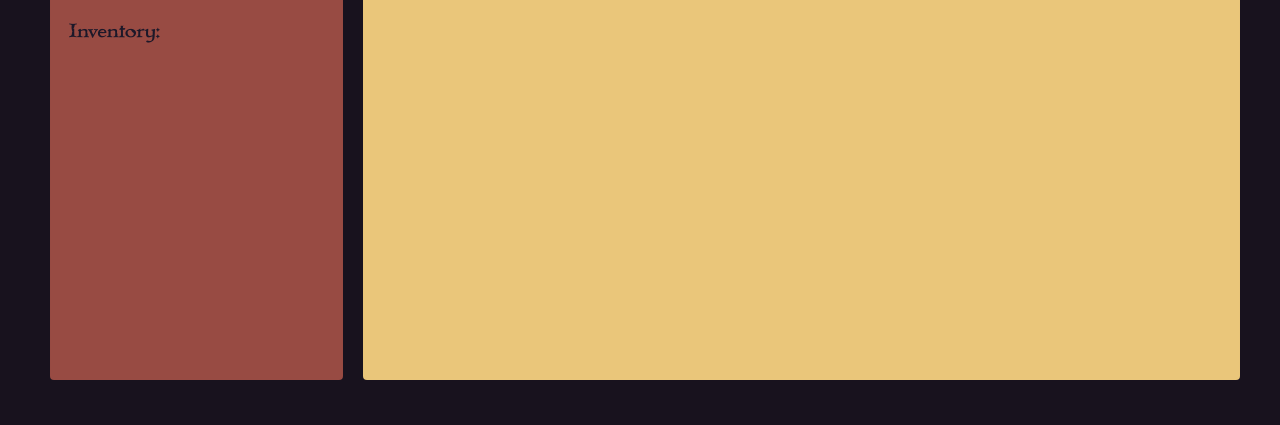
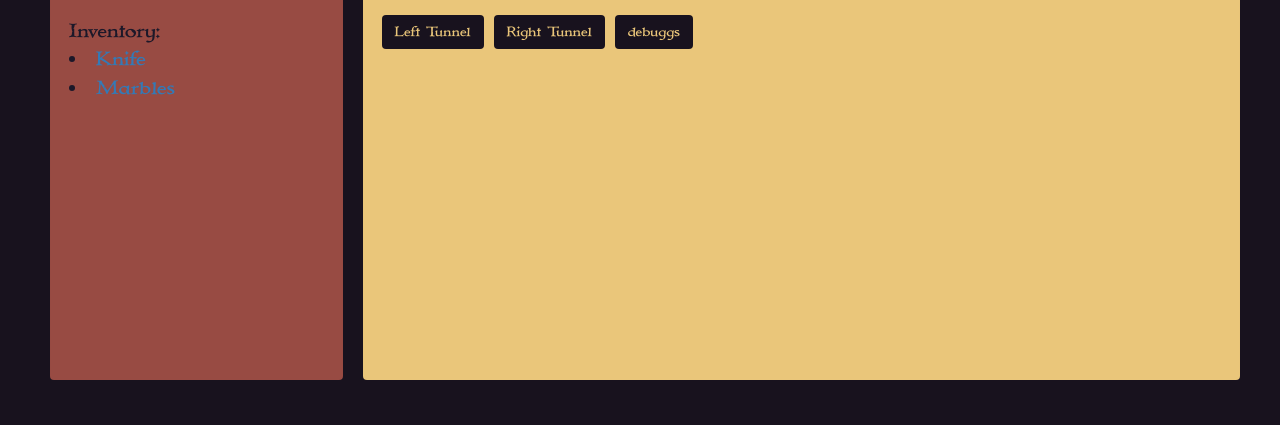
Before and after one commit to phuzisham/adventure-game, a plain HTML site: page index.html in a window 1280 px wide. Shown: the part 375-800 px from the top of the page. Drawn offline with Linux system fonts and the light colour scheme.

Commit message:
fix error thrown by tooltip function

```diff
--- a/index.html
+++ b/index.html
@@ -37,10 +37,5 @@
         </div>
       </div>
     </div>
-    <script>
-      $(document).ready(function(){
-          $('[data-toggle="tooltip"]').tooltip();
-      });
-    </script>
   </body>
 </html>
--- a/js/scripts.js
+++ b/js/scripts.js
@@ -78,7 +78,7 @@ function Game() {
           ['Bread', 'a prison meal fit for vagabonds'],
           ['Sling Shot', ' A great way to put an eye out'],
           ['Torch', 'Get lit!']],
-          alertMessage: 'Appples, Bread, a Sling Shot, and a Torch were added to your inventory.',
+          alertMessage: 'Apples, Bread, a Sling Shot, and a Torch were added to your inventory.',
           hideButton: 'hideButton'
         }
       ]
@@ -577,7 +577,7 @@ function Game() {
           text: 'Skeleton Key',
           roomName: 'Floating-Dream-Cont3',
           removesFromInventory: ['Skeleton Key'],
-          alertMessage: 'Gods have no use for earthly things!'
+          alertMessage: 'Gods have no use for earthly things!',
           hideButton: 'hideButton'
         },
         {
@@ -806,4 +806,7 @@ function prepareClickHandlers() {
   });
 }
 
-$(document).ready(handleDocumentReady);
+$(document).ready(function() {
+  handleDocumentReady();
+  $('[data-toggle="tooltip"]');
+});
```
